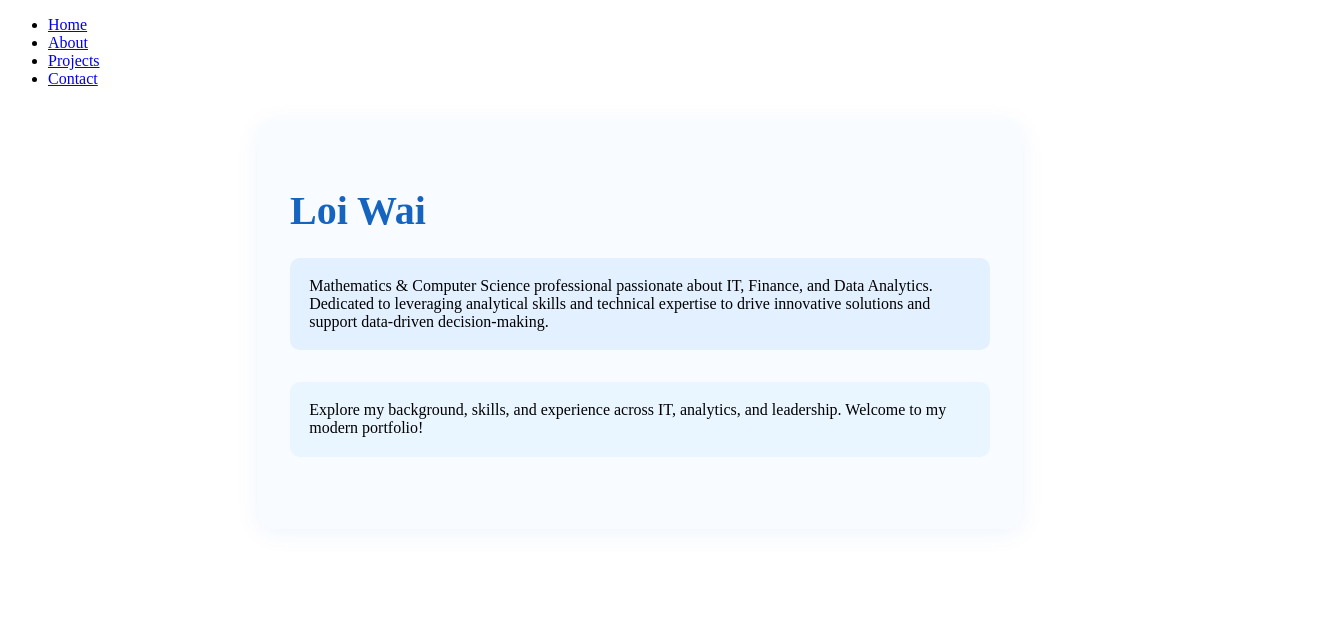
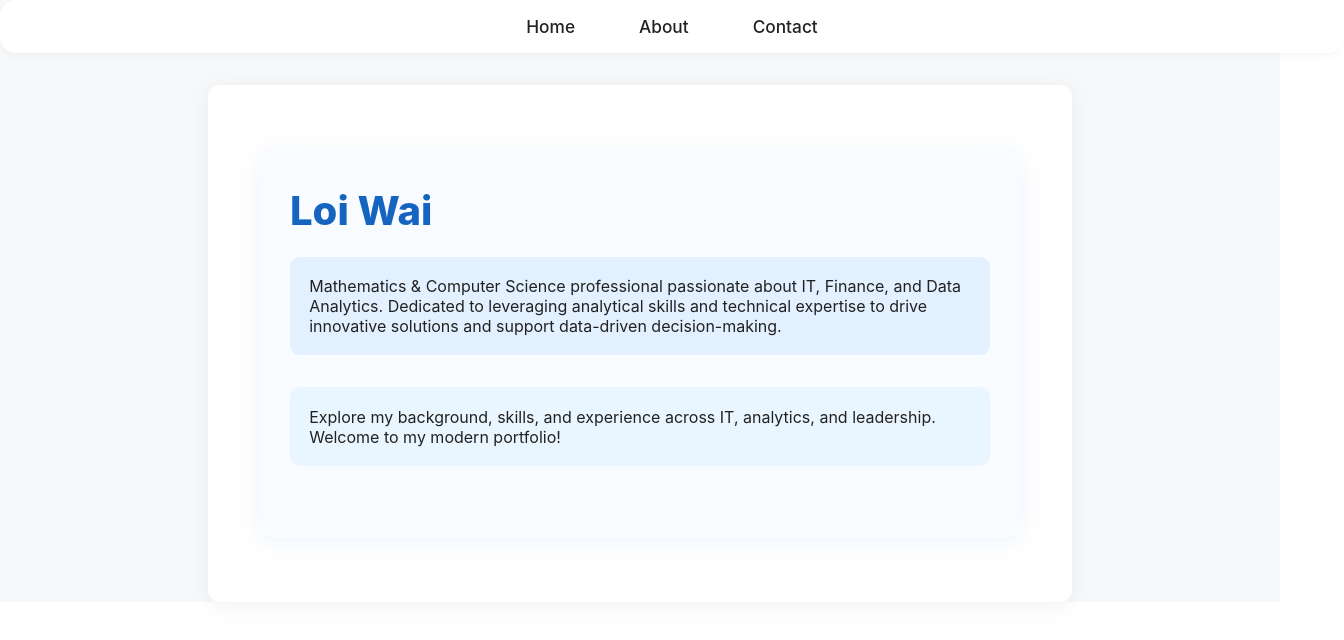
Before and after one commit to loiwai/portfolio, a React (Vite) app: page / in a window 1280 px wide. Shown: the top 640 px of the page, 1344 px wide, since content can reach past the window. Built offline with nearby package versions, Linux system fonts and the light colour scheme.

Commit message:
Beautify and document portfolio, remove color shading, update README

```diff
--- a/src/App.css
+++ b/src/App.css
@@ -73,11 +73,10 @@
 .resume-page {
   text-align: center;
   padding: 2rem;
-  background: #f7f8fa;
+  background: #fff;
   border-radius: 18px;
-  box-shadow: 8px 8px 24px #e0e3ec, -8px -8px 24px #ffffff;
+  box-shadow: none;
   padding: 2em;
-  transition: box-shadow 0.2s;
   color: #222;
   font-family: 'Inter', 'Nunito Sans', Arial, sans-serif;
 }
@@ -88,31 +87,25 @@
 }
 .cv-download-link button,
 .contact-form button {
-  background: #e0e3ec;
-  box-shadow: 0 2px 12px #e0e3ec;
+  background: #fff;
+  box-shadow: none;
   padding: 1rem 2rem;
-  border-radius: 16px;
+  border-radius: 12px;
   margin-bottom: 2rem;
-  border-radius: 12px;
-  box-shadow: 4px 4px 12px #e0e3ec, -4px -4px 12px #ffffff;
-  padding: 0.85rem 2rem;
   font-size: 1.08rem;
   cursor: pointer;
   font-weight: 600;
   letter-spacing: 0.02em;
   outline: none;
-  transition: box-shadow 0.2s, background 0.2s, color 0.2s;
 }
 .cv-download-link button:hover,
 .contact-form button:hover {
-  box-shadow: 2px 2px 8px #e0e3ec, -2px -2px 8px #ffffff;
-  background: #e9ecf4;
+  background: #f5f5f5;
   color: #003366;
 }
 .cv-download-link button:active,
 .contact-form button:active {
-  box-shadow: inset 2px 2px 6px #e0e3ec, inset -2px -2px 6px #ffffff;
-  background: #e3e6ee;
+  background: #eee;
 }
 .logo:hover {
   filter: drop-shadow(0 0 2em #646cffaa);
@@ -150,8 +143,8 @@
 /* Navbar Modern Pastel - Improved Alignment */
 /* Navbar Modern Pastel - Centered Alignment */
 .navbar {
-  background: #e0e3ec;
-  box-shadow: 0 2px 12px #e0e3ec;
+  background: #fff;
+  box-shadow: none;
   padding: 0.5rem 1.5rem;
   border-radius: 16px;
   margin-bottom: 2rem;
@@ -175,7 +168,7 @@
 }
 .navbar a {
   text-decoration: none;
-  color: #6c8ae4;
+  color: #222;
   font-weight: 600;
   font-family: 'Nunito Sans', 'Inter', Arial, sans-serif;
   font-size: 1.08rem;
@@ -184,8 +177,8 @@
   transition: color 0.2s, background 0.2s;
 }
 .navbar a:hover {
-  color: #b8aeea;
-  background: #f3f6fd;
+  color: #0056b3;
+  background: #f5f5f5;
 }
 @media (max-width: 700px) {
   .navbar {
--- a/src/App.jsx
+++ b/src/App.jsx
@@ -1,8 +1,8 @@
 import React from 'react';
-import { BrowserRouter as Router, Routes, Route, Link, useLocation } from 'react-router-dom';
+import { HashRouter as Router, Routes, Route, Link, useLocation } from 'react-router-dom';
 import Home from './pages/Home';
 import About from './pages/About';
-import Projects from './pages/Projects';
+// Removed Projects import
 import Contact from './pages/Contact';
 
 function ScrollToTop() {
@@ -14,17 +14,14 @@ function ScrollToTop() {
 }
 
 export default function App() {
-  // Use /portfolio for GitHub Pages, blank for local preview
-  const isProd = window.location.hostname.endsWith('github.io');
-  const basename = isProd ? '/portfolio' : '';
   return (
-    <Router basename={basename}>
+    <Router>
       <ScrollToTop />
       <nav className="navbar">
         <ul>
           <li><Link to="/">Home</Link></li>
           <li><Link to="/about">About</Link></li>
-          <li><Link to="/projects">Projects</Link></li>
+          {/* Removed Projects link */}
           <li><Link to="/contact">Contact</Link></li>
         </ul>
       </nav>
@@ -33,7 +30,7 @@ export default function App() {
           <Route index element={<Home />} />
           <Route path="/" element={<Home />} />
           <Route path="/about" element={<About />} />
-          <Route path="/projects" element={<Projects />} />
+          {/* Removed Projects route */}
           <Route path="/contact" element={<Contact />} />
           <Route path="*" element={<Home />} />
         </Routes>
--- a/src/index.css
+++ b/src/index.css
@@ -8,13 +8,7 @@
   .contact-form textarea {
     font-size: 0.98rem;
     padding: 0.6rem 0.8rem;
-  }
-/* Removed stray closing brace */
-
-@media (max-width: 600px) {
-  .contact-form {
-    padding: 0.5rem;
-    max-width: 100vw;
+  /* Removed stray closing braces */
   }
   .contact-form input,
   .contact-form textarea {
@@ -24,12 +18,7 @@
   .contact-form button {
     font-size: 0.98rem;
     padding: 0.5rem 0.7rem;
-  }
-/* Removed stray closing brace */
-/* Contact Form Custom Styles */
-.contact-form {
-  background: #fff;
-  border-radius: 16px;
+  /* Removed stray closing braces */
   box-shadow: 0 6px 24px rgba(220, 38, 38, 0.15);
   padding: 2rem;
   display: flex;
@@ -42,7 +31,6 @@
   position: relative;
   overflow: hidden;
 /* Removed stray closing brace */
-
 @keyframes formEntrance {
   0% {
     opacity: 0;
@@ -58,18 +46,11 @@
     opacity: 1;
     transform: scale(1) rotate(0deg) translateY(0);
     box-shadow: 0 6px 24px rgba(220, 38, 38, 0.15);
-  }
-
-.contact-form label {
-  font-weight: 600;
+  /* Removed stray closing braces */
   color: #233d3c;
   margin-bottom: 0.5rem;
 /* Removed stray closing brace */
-
-.contact-form input,
-.contact-form textarea {
-  border: none;
-  border-radius: 8px;
+/* Removed stray closing braces */
   padding: 0.75rem 1rem;
   font-size: 1rem;
   background: rgba(255,255,255,0.6);
@@ -119,28 +100,59 @@
     padding: 0.5rem 0.7rem;
   }
 }
-:root {
-  font-family: system-ui, Avenir, Helvetica, Arial, sans-serif;
-  line-height: 1.5;
-  font-weight: 400;
-
-  color-scheme: light dark;
-  color: rgba(255, 255, 255, 0.87);
-  background-color: #242424;
-
-  font-synthesis: none;
-  text-rendering: optimizeLegibility;
-  -webkit-font-smoothing: antialiased;
-  -moz-osx-font-smoothing: grayscale;
+/* Navbar Modern Pastel - Centered Alignment */
+.navbar {
+  background: #e0e3ec;
+  box-shadow: 0 2px 12px #e0e3ec;
+  padding: 0.5rem 1.5rem;
+  border-radius: 16px;
+  margin-bottom: 2rem;
+  width: 100%;
+  display: flex;
+  justify-content: center;
+  align-items: center;
 }
-
-a {
-  font-weight: 500;
-  color: #646cff;
-  text-decoration: inherit;
+.navbar ul {
+  list-style: none;
+  display: flex;
+  flex-direction: row;
+  gap: 2.5rem;
+  margin: 0 auto;
+  padding: 0;
+  justify-content: center;
+  align-items: center;
 }
-a:hover {
-  color: #535bf2;
+.navbar li {
+  display: inline-block;
+}
+.navbar a {
+  text-decoration: none;
+  color: #6c8ae4;
+  font-weight: 600;
+  font-family: 'Nunito Sans', 'Inter', Arial, sans-serif;
+  font-size: 1.08rem;
+  padding: 0.5rem 1rem;
+  border-radius: 8px;
+  transition: color 0.2s, background 0.2s;
+}
+.navbar a:hover {
+  color: #b8aeea;
+  background: #f3f6fd;
+}
+@media (max-width: 700px) {
+  .navbar {
+    padding: 0.5rem 0.5rem;
+  }
+  .navbar ul {
+    flex-direction: column;
+    gap: 1rem;
+    width: 100%;
+    align-items: center;
+  }
+  .navbar a {
+    width: 100%;
+    text-align: center;
+  }
 }
 
 
@@ -234,7 +246,5 @@ button:focus-visible {
   a:hover {
     color: #747bff;
   }
-    box-shadow: 0 8px 32px rgba(220,38,38,0.22);
-    background-color: #f9f9f9;
-  }
+  /* Removed misplaced box-shadow and background-color from a:hover block */
 }
--- a/src/pages/About.jsx
+++ b/src/pages/About.jsx
@@ -4,14 +4,14 @@ export default function About() {
   const cardStyle = {
     maxWidth: 700,
     margin: '2rem auto',
-    background: '#f8fbff',
+    background: '#fff',
     borderRadius: 16,
     boxShadow: '0 4px 24px rgba(21,101,192,0.07)',
     padding: '2.5rem 2rem',
   };
   const sectionStyle = {
     marginBottom: '2rem',
-    background: '#e3f0ff',
+    background: '#fff',
     borderRadius: 10,
     padding: '1.2rem',
   };
@@ -38,7 +38,7 @@ export default function About() {
           University of Papua New Guinea, Graduated March 2022
         </p>
       </div>
-      <div style={{ ...sectionStyle, background: '#eaf6ff' }}>
+  <div style={sectionStyle}>
         <p style={{ margin: 0 }}>
           <strong>Skills:</strong><br />
           <span style={{ color: '#1565c0', fontWeight: 600 }}>Programming:</span> Java, C++, C#, PHP, JavaScript, Python, VBA<br />
@@ -47,25 +47,19 @@ export default function About() {
           IT Support & Networking, Data Analytics, Production Planning, Data Visualization
         </p>
       </div>
-      <div style={{ ...sectionStyle, background: '#fffbe6' }}>
+  <div style={sectionStyle}>
         <p style={{ margin: 0 }}>
           I am detail-oriented and eager to contribute to innovative IT solutions and data-driven decision-making in dynamic environments.
         </p>
       </div>
-      <div style={{ marginTop: '2rem', textAlign: 'center' }}>
-        <a href="/Loi Wai-CV.pdf" download className="cv-download-link">
-          <button style={{ minWidth: 220 }}>
-            Download My CV (PDF)
-          </button>
-        </a>
-      </div>
-      <div style={{ marginTop: '2.5rem', textAlign: 'left', background: '#f0f7fa', borderRadius: 10, padding: '1.2rem' }}>
+      {/* Removed Download CV button */}
+  <div style={{ marginTop: '2.5rem', textAlign: 'left', background: '#fff', borderRadius: 10, padding: '1.2rem' }}>
         <h2 style={subHeadingStyle}>My Work & Contributions</h2>
-        <ul style={{ marginLeft: 0, paddingLeft: '1.2em', fontSize: '1.08em' }}>
-          <li>
-            <strong>GitHub:</strong> <a href="https://github.com/loiwai" target="_blank" rel="noopener noreferrer" style={{ color: '#1565c0', textDecoration: 'underline' }}>github.com/loiwai</a>
-          </li>
-        </ul>
+        <div style={{ display: 'flex', gap: '1.5rem', justifyContent: 'center', marginTop: '1rem' }}>
+          <a href="https://github.com/loiwai" target="_blank" rel="noopener noreferrer" title="GitHub" style={{ display: 'inline-block' }}>
+            <svg width="36" height="36" viewBox="0 0 24 24" fill="#1565c0" xmlns="http://www.w3.org/2000/svg"><path d="M12 2C6.477 2 2 6.484 2 12.012c0 4.425 2.865 8.184 6.839 9.525.5.092.682-.217.682-.483 0-.237-.009-.868-.013-1.703-2.782.605-3.369-1.342-3.369-1.342-.454-1.155-1.11-1.463-1.11-1.463-.908-.62.069-.608.069-.608 1.004.07 1.532 1.032 1.532 1.032.892 1.53 2.341 1.088 2.91.832.091-.647.35-1.088.636-1.339-2.221-.253-4.555-1.113-4.555-4.951 0-1.093.39-1.988 1.029-2.688-.103-.254-.446-1.274.098-2.656 0 0 .84-.27 2.75 1.025A9.564 9.564 0 0 1 12 6.844c.85.004 1.705.115 2.504.337 1.909-1.295 2.748-1.025 2.748-1.025.546 1.382.202 2.402.1 2.656.64.7 1.028 1.595 1.028 2.688 0 3.847-2.337 4.695-4.566 4.944.359.309.678.92.678 1.855 0 1.338-.012 2.419-.012 2.747 0 .268.18.579.688.481C19.138 20.192 22 16.437 22 12.012 22 6.484 17.523 2 12 2z"/></svg>
+          </a>
+        </div>
         <div style={{ marginTop: '2rem', textAlign: 'center' }}>
           <img
             src={`https://ghchart.rshah.org/loiwai`}
@@ -74,19 +68,19 @@ export default function About() {
           />
         </div>
       </div>
-      <div style={{ marginTop: '2.5rem', textAlign: 'left', background: '#f8fbff', borderRadius: 10, padding: '1.2rem' }}>
+  <div style={{ marginTop: '2.5rem', textAlign: 'center', background: '#fff', borderRadius: 10, padding: '1.2rem' }}>
         <h2 style={subHeadingStyle}>Connect with Me</h2>
-        <ul style={{ listStyle: 'none', paddingLeft: 0, fontSize: '1.08em' }}>
-          <li style={{ marginBottom: '0.7em' }}>
-            <strong>LinkedIn:</strong> <a href="https://www.linkedin.com/in/loiwai" target="_blank" rel="noopener noreferrer" style={{ color: '#1565c0', textDecoration: 'underline' }}>linkedin.com/in/loiwai</a>
-          </li>
-          <li style={{ marginBottom: '0.7em' }}>
-            <strong>Facebook:</strong> <a href="https://facebook.com/loiwai" target="_blank" rel="noopener noreferrer" style={{ color: '#1565c0', textDecoration: 'underline' }}>facebook.com/loiwai</a>
-          </li>
-          <li>
-            <strong>Instagram:</strong> <a href="https://instagram.com/loiwai" target="_blank" rel="noopener noreferrer" style={{ color: '#1565c0', textDecoration: 'underline' }}>instagram.com/loiwai</a>
-          </li>
-        </ul>
+        <div style={{ display: 'flex', gap: '2rem', justifyContent: 'center', alignItems: 'center', marginTop: '1.2rem' }}>
+          <a href="https://www.linkedin.com/in/loiwai" target="_blank" rel="noopener noreferrer" title="LinkedIn" style={{ display: 'inline-block' }}>
+            <svg width="36" height="36" viewBox="0 0 24 24" fill="#1565c0" xmlns="http://www.w3.org/2000/svg"><path d="M19 0h-14c-2.761 0-5 2.239-5 5v14c0 2.761 2.239 5 5 5h14c2.761 0 5-2.239 5-5v-14c0-2.761-2.239-5-5-5zm-11 19h-3v-10h3v10zm-1.5-11.268c-.966 0-1.75-.784-1.75-1.75s.784-1.75 1.75-1.75 1.75.784 1.75 1.75-.784 1.75-1.75 1.75zm13.5 11.268h-3v-5.604c0-1.337-.026-3.063-1.868-3.063-1.868 0-2.156 1.459-2.156 2.968v5.699h-3v-10h2.881v1.367h.041c.401-.761 1.381-1.563 2.841-1.563 3.039 0 3.601 2.002 3.601 4.604v5.592z"/></svg>
+          </a>
+          <a href="https://facebook.com/loiwai" target="_blank" rel="noopener noreferrer" title="Facebook" style={{ display: 'inline-block' }}>
+            <svg width="36" height="36" viewBox="0 0 24 24" fill="#1565c0" xmlns="http://www.w3.org/2000/svg"><path d="M22.675 0h-21.35c-.733 0-1.325.592-1.325 1.326v21.348c0 .733.592 1.326 1.325 1.326h11.495v-9.294h-3.128v-3.622h3.128v-2.672c0-3.1 1.893-4.788 4.659-4.788 1.325 0 2.463.099 2.797.143v3.24l-1.918.001c-1.504 0-1.797.715-1.797 1.763v2.313h3.587l-.467 3.622h-3.12v9.294h6.116c.733 0 1.325-.593 1.325-1.326v-21.349c0-.733-.592-1.325-1.325-1.325z"/></svg>
+          </a>
+          <a href="https://instagram.com/loiwai" target="_blank" rel="noopener noreferrer" title="Instagram" style={{ display: 'inline-block' }}>
+            <svg width="36" height="36" viewBox="0 0 24 24" fill="#1565c0" xmlns="http://www.w3.org/2000/svg"><path d="M12 2.163c3.204 0 3.584.012 4.85.07 1.366.062 2.633.334 3.608 1.308.974.974 1.246 2.242 1.308 3.608.058 1.266.069 1.646.069 4.85s-.012 3.584-.07 4.85c-.062 1.366-.334 2.633-1.308 3.608-.974.974-2.242 1.246-3.608 1.308-1.266.058-1.646.069-4.85.069s-3.584-.012-4.85-.07c-1.366-.062-2.633-.334-3.608-1.308-.974-.974-1.246-2.242-1.308-3.608-.058-1.266-.069-1.646-.069-4.85s.012-3.584.07-4.85c.062-1.366.334-2.633 1.308-3.608.974-.974 2.242-1.246 3.608-1.308 1.266-.058 1.646-.069 4.85-.069zm0-2.163c-3.259 0-3.667.012-4.947.071-1.276.059-2.687.334-3.678 1.325-.991.991-1.266 2.402-1.325 3.678-.059 1.28-.071 1.688-.071 4.947s.012 3.667.071 4.947c.059 1.276.334 2.687 1.325 3.678.991.991 2.402 1.266 3.678 1.325 1.28.059 1.688.071 4.947.071s3.667-.012 4.947-.071c1.276-.059 2.687-.334 3.678-1.325.991-.991 1.266-2.402 1.325-3.678.059-1.28.071-1.688.071-4.947s-.012-3.667-.071-4.947c-.059-1.276-.334-2.687-1.325-3.678-.991-.991-2.402-1.266-3.678-1.325-1.28-.059-1.688-.071-4.947-.071zm0 5.838a6.162 6.162 0 1 0 0 12.324 6.162 6.162 0 0 0 0-12.324zm0 10.162a3.999 3.999 0 1 1 0-7.998 3.999 3.999 0 0 1 0 7.998zm6.406-11.845a1.44 1.44 0 1 0 0 2.881 1.44 1.44 0 0 0 0-2.881z"/></svg>
+          </a>
+        </div>
       </div>
     </div>
   );
```
Also changed, not shown: public/404.html (added, +29 -0 lines), 1 other file (tests, documents, lock files or other folders).
